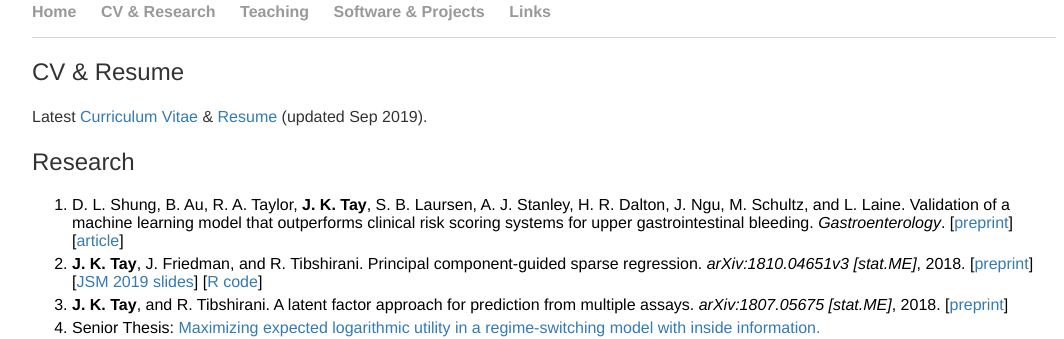
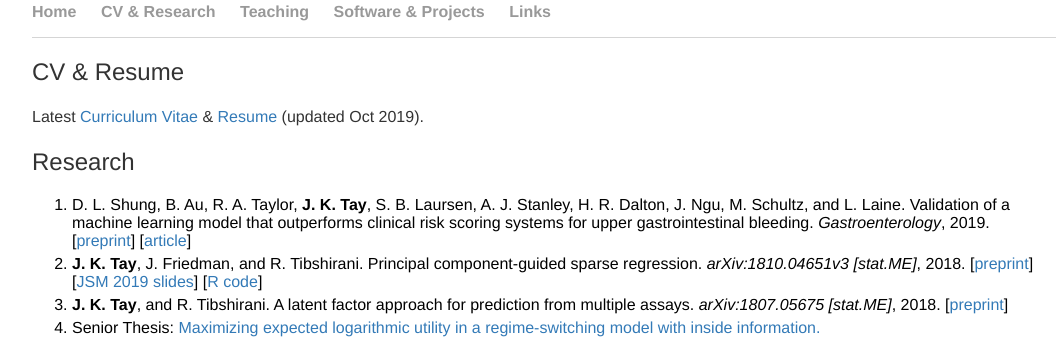
Before and after one commit to kjytay/kjytay.github.io, a Jekyll site: the page built from cv/index.html, in a window 1280 px wide. Shown: the part 135-474 px from the top of the page, without its empty margins (96-1160 px from the left). Built offline with Jekyll 4.4.1, drawn with Linux system fonts in a browser that asks for light colours.

Commit message:
Updated CV and resume.

```diff
--- a/cv/index.html
+++ b/cv/index.html
@@ -5,10 +5,10 @@
 
 <div class="blurb">
   <h2>CV & Resume</h2>
-  <p>Latest <a href="CV 2019-09-22.pdf">Curriculum Vitae</a> & <a href="Resume v2019-09-22.pdf">Resume</a> (updated Sep 2019).</p>
+  <p>Latest <a href="CV 2019-10-14.pdf">Curriculum Vitae</a> & <a href="Resume v2019-10-14.pdf">Resume</a> (updated Oct 2019).</p>
   <h2>Research</h2>
   <ol>
-    <li>D. L. Shung, B. Au, R. A. Taylor, <b>J. K. Tay</b>, S. B. Laursen, A. J. Stanley, H. R. Dalton, J. Ngu, M. Schultz, and L. Laine. Validation of a machine learning model that outperforms clinical risk scoring systems for upper gastrointestinal bleeding. <i>Gastroenterology</i>. [<a href="Shung2019_preprint.pdf">preprint</a>] [<a href="https://www.gastrojournal.org/article/S0016-5085(19)41342-5/fulltext">article</a>]</li>
+    <li>D. L. Shung, B. Au, R. A. Taylor, <b>J. K. Tay</b>, S. B. Laursen, A. J. Stanley, H. R. Dalton, J. Ngu, M. Schultz, and L. Laine. Validation of a machine learning model that outperforms clinical risk scoring systems for upper gastrointestinal bleeding. <i>Gastroenterology</i>, 2019. [<a href="Shung2019_preprint.pdf">preprint</a>] [<a href="https://www.gastrojournal.org/article/S0016-5085(19)41342-5/fulltext">article</a>]</li>
     <li><b>J. K. Tay</b>, J. Friedman, and R. Tibshirani. Principal component-guided sparse regression. <i>arXiv:1810.04651v3 [stat.ME]</i>, 2018. [<a href="https://arxiv.org/abs/1810.04651">preprint</a>] [<a href="pcLasso_JSM_presentation_handout.pdf">JSM 2019 slides</a>] [<a href="https://CRAN.R-project.org/package=pcLasso">R code</a>]</li>
     <li><b>J. K. Tay</b>, and R. Tibshirani. A latent factor approach for prediction from multiple assays. <i>arXiv:1807.05675 [stat.ME]</i>, 2018. [<a href="https://arxiv.org/abs/1807.05675">preprint</a>]</li>
     <li>Senior Thesis: <a href="Senior Thesis.pdf">Maximizing expected logarithmic utility in a regime-switching model with inside information.</a></li>
```
Also changed, not shown: 4 other files.
